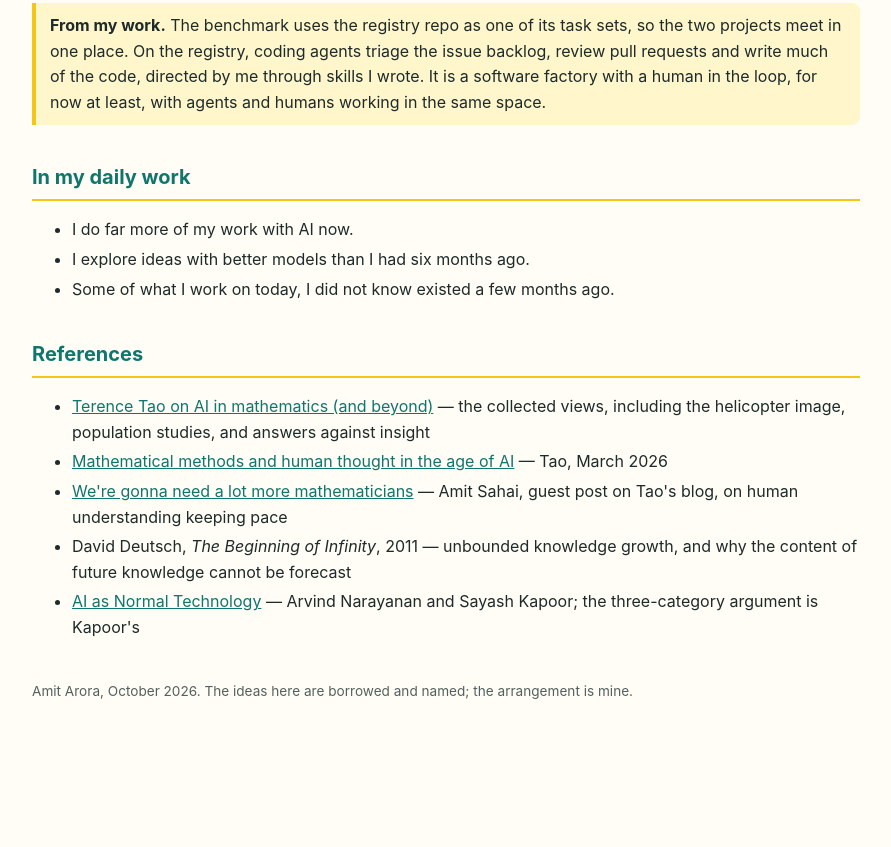
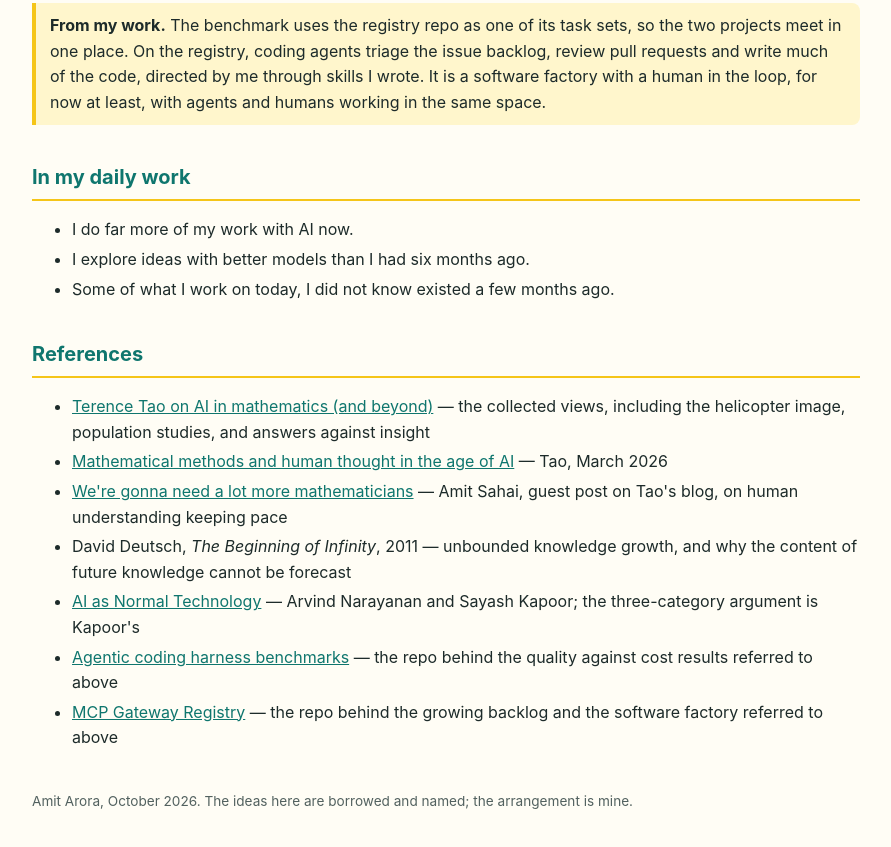
Before and after one commit to aarora79/aarora79.github.io, a plain HTML site: page explainers/on-ai/index.html in a window 1280 px wide. Shown: the part 1977-2824 px from the top of the page, without its empty margins (194-1085 px from the left). Before the commit the page ends 2743 px from the top, so only its background shows below. Drawn offline with Linux system fonts and the light colour scheme.

Commit message:
Add the two project repos to the On AI references

```diff
--- a/explainers/on-ai/index.html
+++ b/explainers/on-ai/index.html
@@ -177,6 +177,8 @@
   <li><a href="https://terrytao.wordpress.com/2026/09/24/were-gonna-need-a-lot-more-mathematicians/">We're gonna need a lot more mathematicians</a> &mdash; Amit Sahai, guest post on Tao's blog, on human understanding keeping pace</li>
   <li>David Deutsch, <i>The Beginning of Infinity</i>, 2011 &mdash; unbounded knowledge growth, and why the content of future knowledge cannot be forecast</li>
   <li><a href="https://www.normaltech.ai/">AI as Normal Technology</a> &mdash; Arvind Narayanan and Sayash Kapoor; the three-category argument is Kapoor's</li>
+  <li><a href="https://github.com/aarora79/agentic-coding-harness-benchmarks">Agentic coding harness benchmarks</a> &mdash; the repo behind the quality against cost results referred to above</li>
+  <li><a href="https://github.com/agentic-community/mcp-gateway-registry">MCP Gateway Registry</a> &mdash; the repo behind the growing backlog and the software factory referred to above</li>
 </ul>
 
 <footer>Amit Arora, October 2026. The ideas here are borrowed and named; the arrangement is mine.</footer>
```
